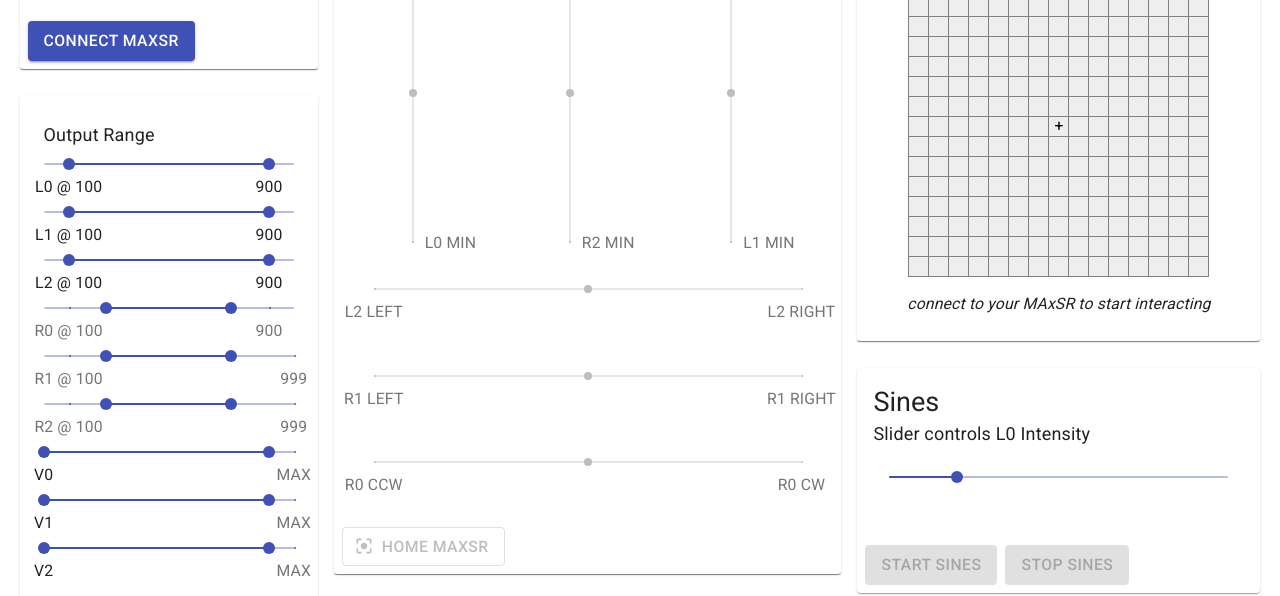
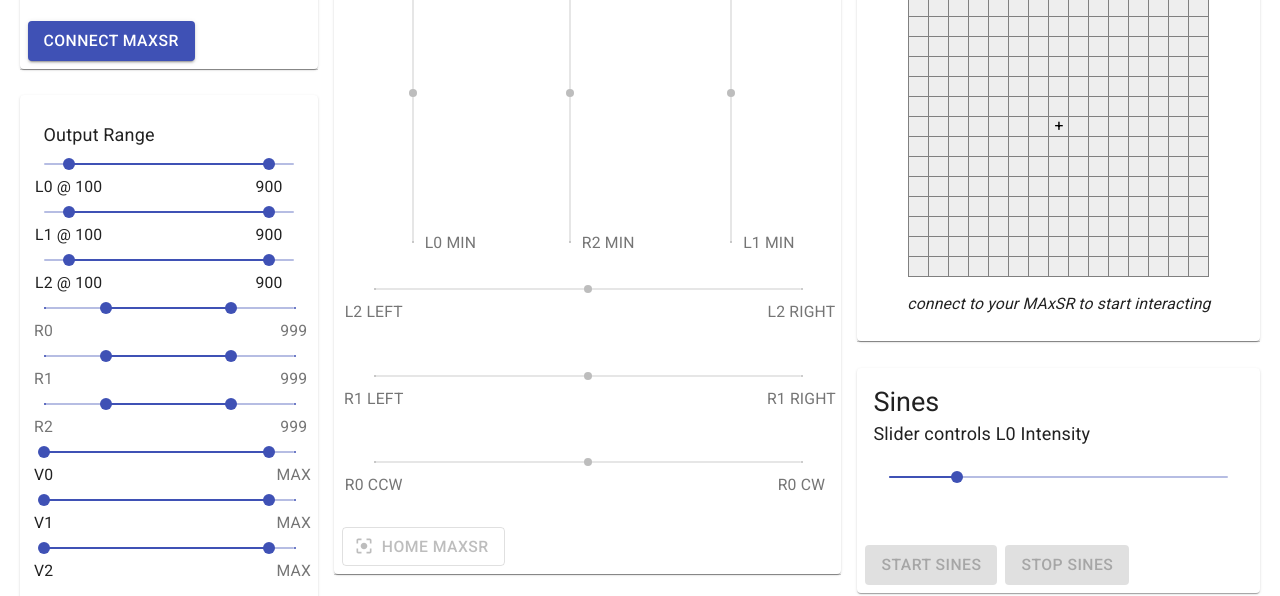
Before and after one commit to tnxa/mosa, a Gatsby site: page / in a window 1280 px wide. Shown: the part 236-832 px from the top of the page. Built offline with nearby package versions, Linux system fonts and the light colour scheme; Gatsby itself is replaced by a stand-in of ours.

Commit message:
align r-axis marks

```diff
--- a/src/components/MosaComponents/MosaOutputRangeControl.js
+++ b/src/components/MosaComponents/MosaOutputRangeControl.js
@@ -62,8 +62,8 @@ const MosaOutputRangeControl = props => {
           />
           <Slider
             marks={[
-              { value: 100, label: 'R0 @ 100' },
-              { value: 900, label: '900' },
+              { value: 0, label: 'R0' },
+              { value: 999, label: '999' },
             ]}
             step={1}
             min={0}
@@ -74,7 +74,7 @@ const MosaOutputRangeControl = props => {
           />
           <Slider
             marks={[
-              { value: 100, label: 'R1 @ 100' },
+              { value: 0, label: 'R1' },
               { value: 999, label: '999' },
             ]}
             step={1}
@@ -86,7 +86,7 @@ const MosaOutputRangeControl = props => {
           />
           <Slider
             marks={[
-              { value: 100, label: 'R2 @ 100' },
+              { value: 0, label: 'R2' },
               { value: 999, label: '999' },
             ]}
             step={1}
```
